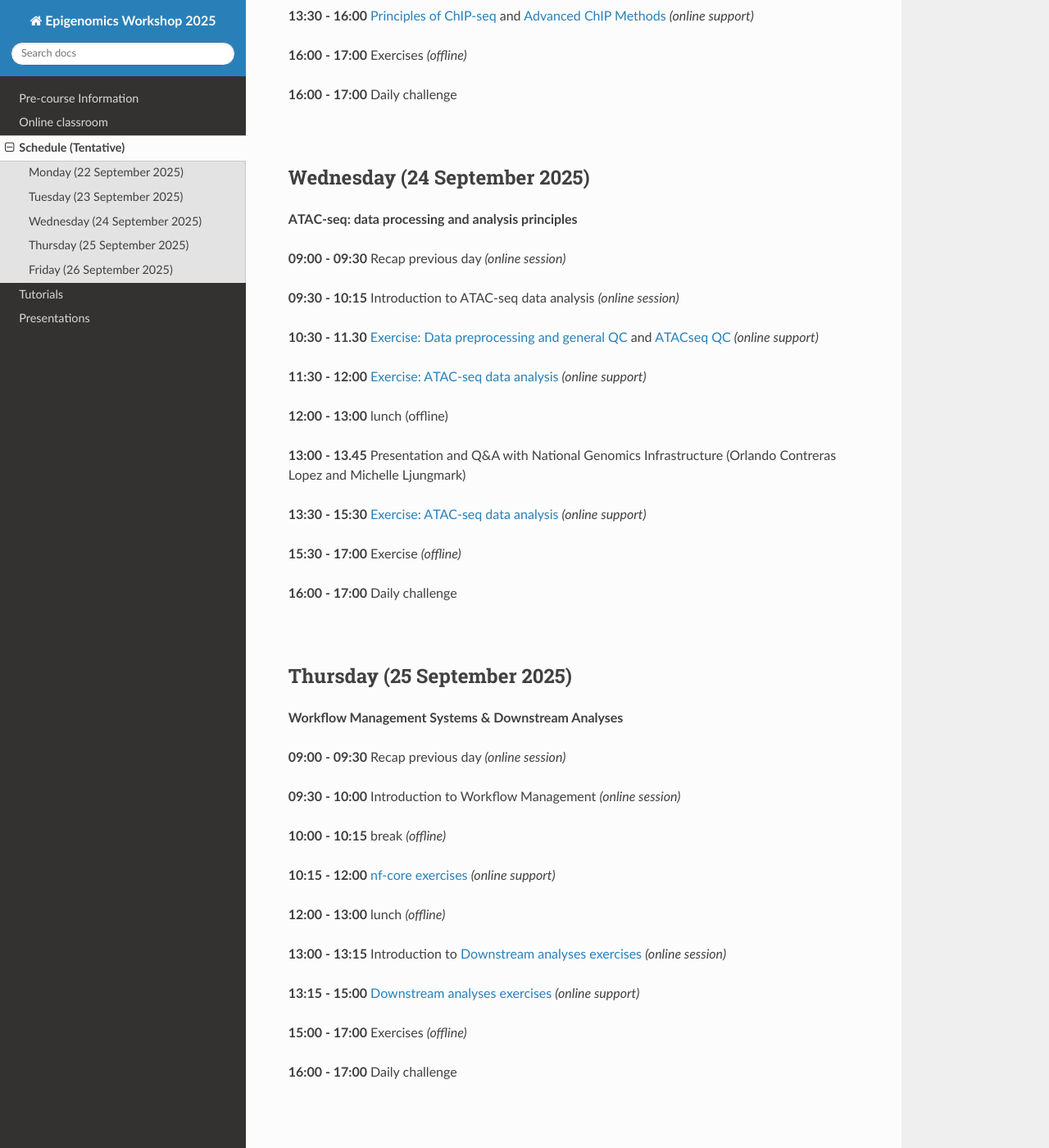
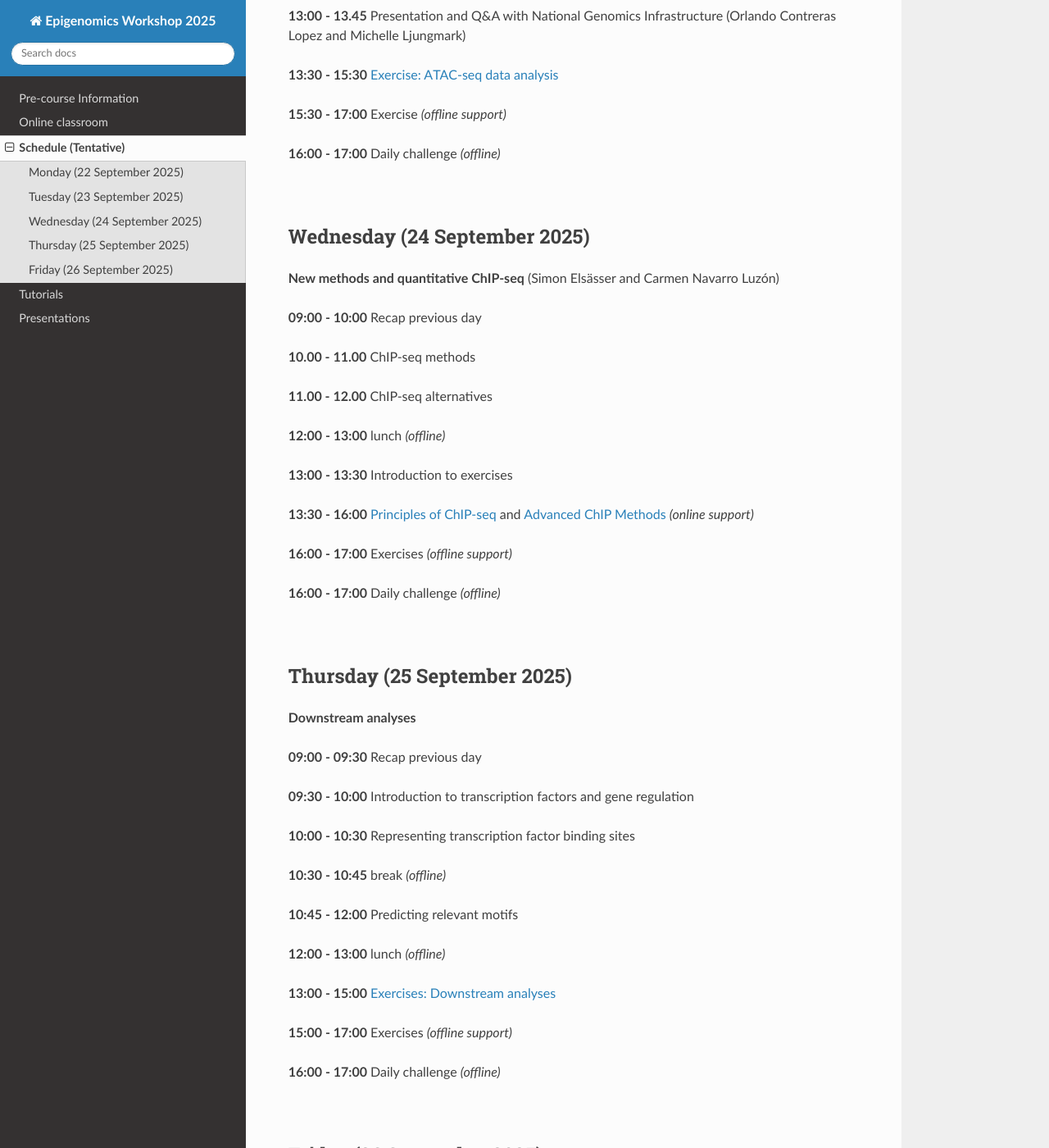
Before and after one commit to NBISweden/workshop-epigenomics-RTDs, a Sphinx documentation site: the page built from docs/content/schedule.rst, in a window 1280 px wide and 1400 px high, scrolled down 1272 px. Shown: the whole window at 82% size. Built offline with Sphinx 7.4.7 and the Read the Docs theme 3.1.0, drawn with Linux system fonts in a browser that asks for light colours; some of the changed text lies outside the part shown.

Commit message:
change schedule Day5

```diff
--- a/docs/content/schedule.rst
+++ b/docs/content/schedule.rst
@@ -26,7 +26,7 @@
 
 **10:30 - 12:00** :doc:`Exercises Array Workflow <./tutorials/methylationArray/Array_Tutorial>`
 
-**12:00 - 13:00** lunch (offline)
+**12:00 - 13:00** lunch *(offline)*
 
 **13:00 - 14:00** Methylation methods & technologies (Jessica Nordlund)
 
@@ -36,7 +36,7 @@
 
 **14:30 - 16:00** :doc:`Exercises Methylation Sequencing <./tutorials/methylationSeq/Seq_Tutorial>`
 
-**16:00 - 17:00** Daily challenge
+**16:00 - 17:00** Daily challenge *(offline)*
 
 
 :raw-html:`<br />`
@@ -45,25 +45,30 @@
 Tuesday (23 September 2025)
 --------------------------------
 
+**ATAC-seq: data processing and analysis principles**
 
-**New methods and quantitative ChIP-seq** (Simon Elsässer and Carmen Navarro Luzón)
 
-**09:00 - 10:00** Recap previous day *(online session)*
+**09:00 - 09:30** Recap previous day
 
-**10.00 - 11.00** ChIP-seq methods  *(online session)*
+**09:30 - 10:15** Introduction to ATAC-seq data analysis
 
-**11.00 - 12.00** ChIP-seq alternatives  *(online session)*
+**10:30 - 11.30** :doc:`Exercise: Data preprocessing and general QC <./tutorials/data-preproc-tutorials>`
+and :doc:`ATACseq QC <./tutorials/data-preproc/data-qc-atac>`
+
+**11:30 - 12:00** :doc:`Exercise: ATAC-seq data analysis <./tutorials/ATACseq/lab-atacseq-bulk>`
 
 **12:00 - 13:00** lunch *(offline)*
 
-**13:00 - 13:30** Introduction to exercises  *(online session)*
+**13:00 - 13.45** Presentation and Q&A with National Genomics Infrastructure (Orlando Contreras Lopez and Michelle Ljungmark)
 
-**13:30 - 16:00** :doc:`Principles of ChIP-seq <./tutorials/chipseqProc/lab-chipseq-processing>`
-and :doc:`Advanced ChIP Methods <./tutorials/quantitative_chip_tutorials>` *(online support)*
+**13:30 - 15:30** :doc:`Exercise: ATAC-seq data analysis <./tutorials/ATACseq/lab-atacseq-bulk>`
 
-**16:00 - 17:00** Exercises *(offline)*
+**15:30 - 17:00** Exercise *(offline support)*
 
-**16:00 - 17:00** Daily challenge
+**16:00 - 17:00** Daily challenge *(offline)*
+
+
+
 
 
 :raw-html:`<br />`
@@ -72,27 +77,25 @@
 Wednesday (24 September 2025)
 --------------------------------
 
-**ATAC-seq: data processing and analysis principles**
+**New methods and quantitative ChIP-seq** (Simon Elsässer and Carmen Navarro Luzón)
 
+**09:00 - 10:00** Recap previous day
 
-**09:00 - 09:30** Recap previous day *(online session)*
+**10.00 - 11.00** ChIP-seq methods
 
-**09:30 - 10:15** Introduction to ATAC-seq data analysis  *(online session)*
+**11.00 - 12.00** ChIP-seq alternatives
 
-**10:30 - 11.30** :doc:`Exercise: Data preprocessing and general QC <./tutorials/data-preproc-tutorials>`
-and :doc:`ATACseq QC <./tutorials/data-preproc/data-qc-atac>` *(online support)*
+**12:00 - 13:00** lunch *(offline)*
 
-**11:30 - 12:00** :doc:`Exercise: ATAC-seq data analysis <./tutorials/ATACseq/lab-atacseq-bulk>` *(online support)*
+**13:00 - 13:30** Introduction to exercises
 
-**12:00 - 13:00** lunch (offline)
+**13:30 - 16:00** :doc:`Principles of ChIP-seq <./tutorials/chipseqProc/lab-chipseq-processing>`
+and :doc:`Advanced ChIP Methods <./tutorials/quantitative_chip_tutorials>` *(online support)*
 
-**13:00 - 13.45** Presentation and Q&A with National Genomics Infrastructure (Orlando Contreras Lopez and Michelle Ljungmark)
+**16:00 - 17:00** Exercises *(offline support)*
 
-**13:30 - 15:30** :doc:`Exercise: ATAC-seq data analysis <./tutorials/ATACseq/lab-atacseq-bulk>` *(online support)*
+**16:00 - 17:00** Daily challenge *(offline)*
 
-**15:30 - 17:00** Exercise *(offline)*
-
-**16:00 - 17:00** Daily challenge
 
 
 :raw-html:`<br />`
@@ -101,27 +104,26 @@
 Thursday (25 September 2025)
 --------------------------------
 
-**Workflow Management Systems & Downstream Analyses**
+**Downstream analyses**
 
-**09:00 - 09:30** Recap previous day *(online session)*
+**09:00 - 09:30** Recap previous day
 
-**09:30 - 10:00** Introduction to Workflow Management *(online session)*
+**09:30 - 10:00** Introduction to transcription factors and gene regulation
 
-**10:00 - 10:15** break *(offline)*
+**10:00 - 10:30** Representing transcription factor binding sites
 
-**10:15 - 12:00** :doc:`nf-core exercises <./tutorials/nextflow>` *(online support)*
+**10:30 - 10:45** break *(offline)*
+
+**10:45 - 12:00** Predicting relevant motifs
 
 **12:00 - 13:00** lunch *(offline)*
 
-**13:00 - 13:15** Introduction to :doc:`Downstream analyses exercises <./tutorials/downstream_tutorials>` *(online session)*
+**13:00 - 15:00** :doc:`Exercises: Downstream analyses <./tutorials/downstream_tutorials>`
 
-**13:15 - 15:00** :doc:`Downstream analyses exercises <./tutorials/downstream_tutorials>` *(online support)*
+**15:00 - 17:00** Exercises *(offline support)*
 
-**15:00 - 17:00** Exercises *(offline)*
+**16:00 - 17:00** Daily challenge *(offline)*
 
-**16:00 - 17:00** Daily challenge
-
-:raw-html:`<br />`
 
 :raw-html:`<br />`
 
@@ -131,17 +133,17 @@
 
 **Integrative and single cell omics**
 
-**09:00 - 09:30** Recap previous day *(online session)*
+**09:00 - 09:30** Recap previous day
 
-**09.30 - 10.20** Single cell methods *(online session)*
+**09.30 - 10.20** Single cell methods
 
 **10.20 - 10.35** Break
 
-**10.35 - 11.15** Integration of genomics data *(online session)*
+**10.35 - 11.15** Integration of genomics data
 
-**11:15 - 11:20** Introduction to exercises *(online session)*
+**11:15 - 11:20** Introduction to exercises
 
-**11.20 - 12.00** :doc:`Single cell and data integration exercises <./tutorials/data_integration_tutorials>` *(online support)*
+**11.20 - 12.00** :doc:`Single cell and data integration exercises <./tutorials/data_integration_tutorials>`
 
 .. and :doc:`optional exercise on Multi-OMICs Factor Analysis <./tutorials/unsupervised_data_integration/lab-unsupervised_data_integration>`
 
@@ -149,13 +151,14 @@
 **12:00 - 13:00** lunch (offline)
 
 
-**13.00 - 14.00** :doc:`Single cell and data integration exercises <./tutorials/data_integration_tutorials>` *(online support)*
+**13.00 - 14.00** :doc:`Single cell and data integration exercises <./tutorials/data_integration_tutorials>`
 
 .. and :doc:`optional exercise on Multi-OMICs Factor Analysis <./tutorials/unsupervised_data_integration/lab-unsupervised_data_integration>`
 
 
 **14.00 - 15.00** Inspirational talk: Marek Bartosovic (Stockholm University).
-`Deciphering the epigenetic landscape of the brain: Innovations in chromatin profiling with single-cell nano-CUT&Tag <https://www.scilifelab.se/organizer/big-talks/>`_
+`Deciphering the epigenetic landscape of the brain: Innovations in chromatin profiling with single-cell nano-CUT&Tag <https://www.scilifelab.se/event/big-talk-deciphering-the-epigenetic-landscape-of-the-brain-innovations-in-chromatin-profiling-with-single-cell-nano-cuttag/>`_.  Join by `Zoom <https://lu-se.zoom.us/j/62767371752>`_.
+
 
 
 **15:00 - 16:00** Daily challenge
```
